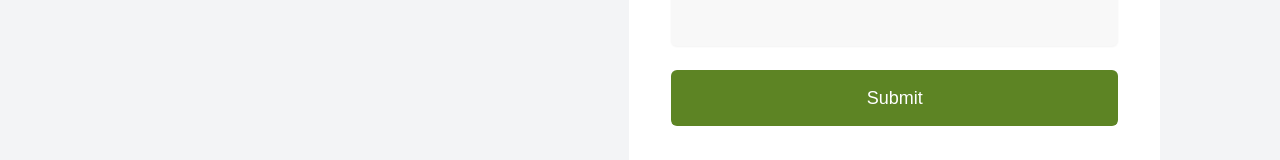
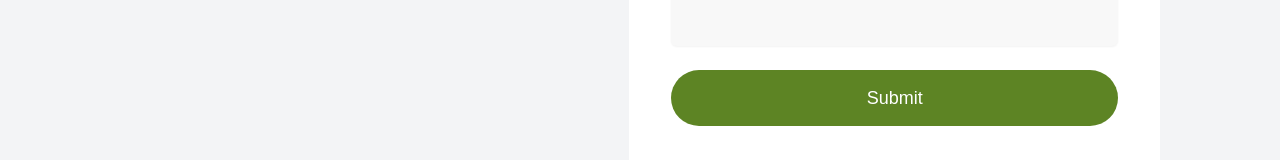
Before and after one commit to Vaishak2/Kerala_Agricultural_Producer_Firm, a React (Create React App) app: page /contact in a window 1280 px wide. Shown: the part 640-800 px from the top of the page. Built offline with nearby package versions, Linux system fonts and the light colour scheme.

Commit message:
contact submit

```diff
--- a/src/Components/Contact/ContactForm.js
+++ b/src/Components/Contact/ContactForm.js
@@ -118,7 +118,7 @@ const ContactForm = () => {
                     <div>
                         <button
                             type="submit"
-                            className="w-full bg-[#5D8424] h-[56px] text-white flex justify-center px-4 py-3 rounded-md text-lg font-medium transition duration-300"
+                            className="w-full bg-[#5D8424] h-[56px] text-white flex justify-center px-4 py-3  text-lg font-medium transition duration-300"
                         >
                             Submit
                         </button>
```
